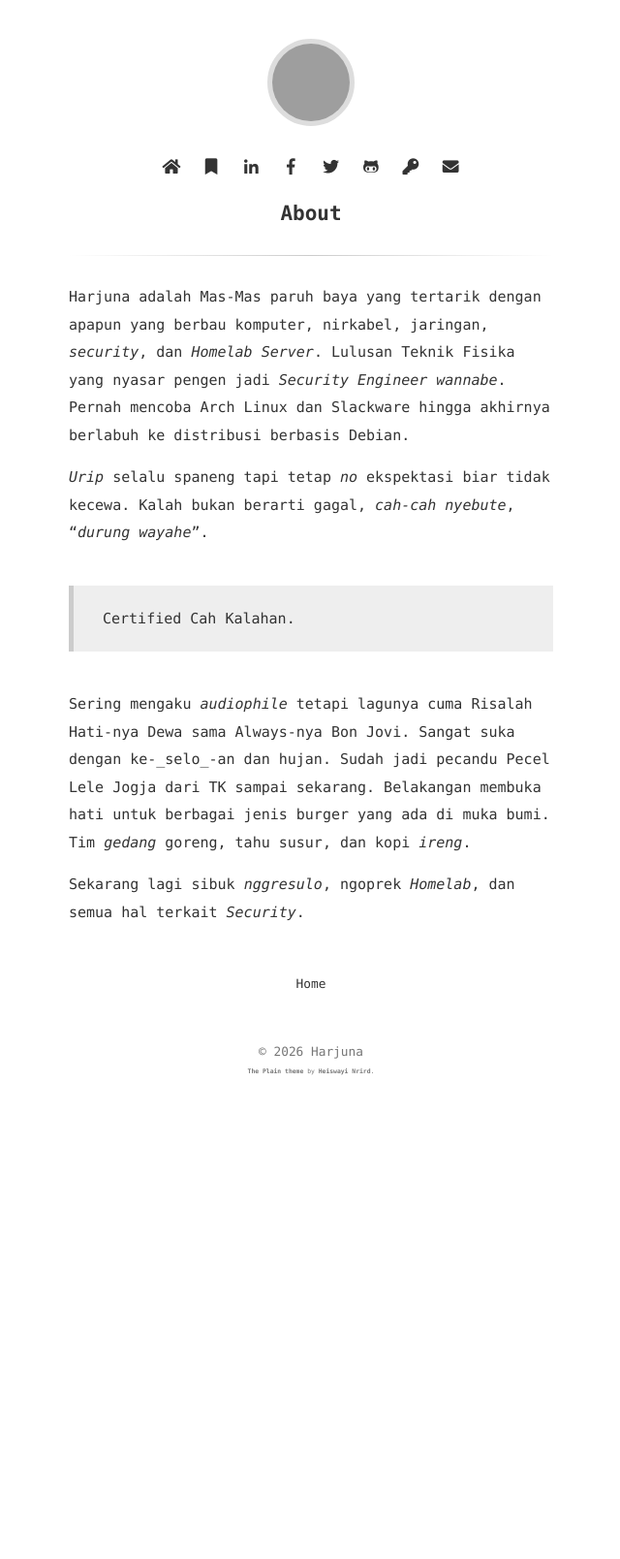
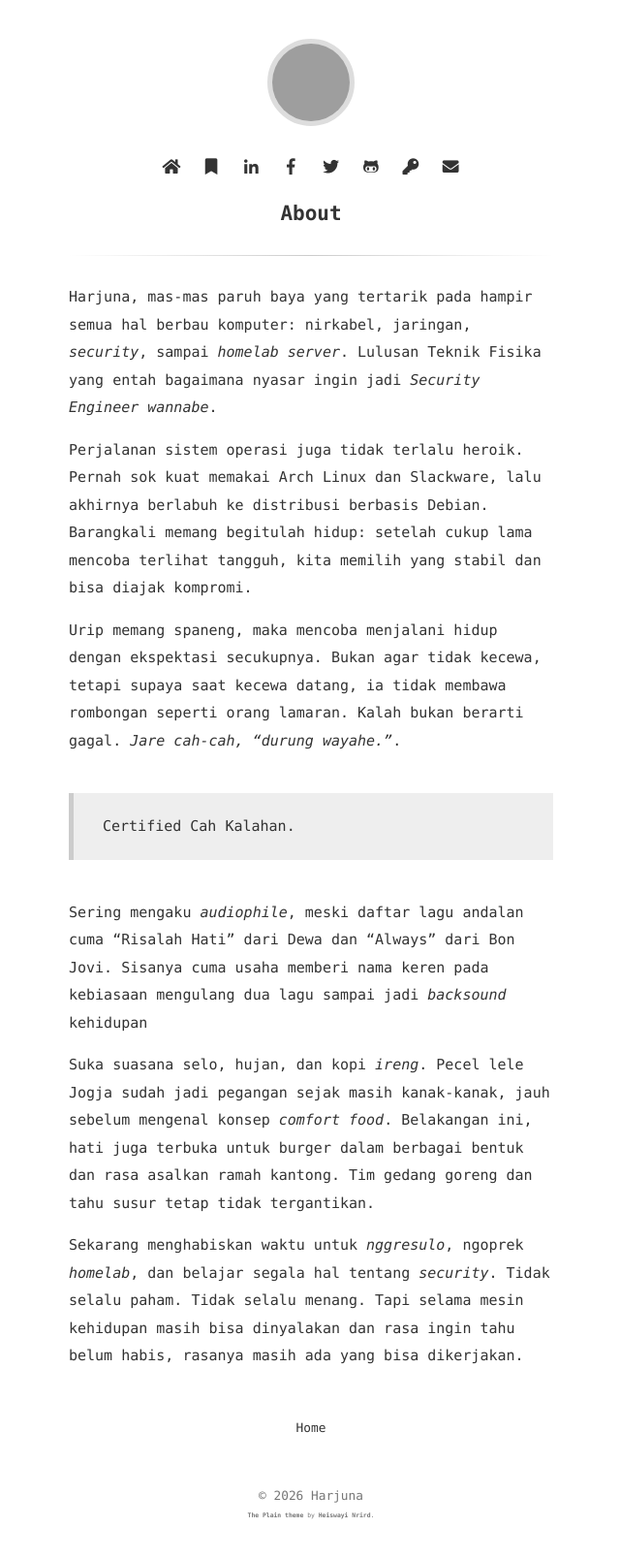
Before and after one commit to harjunacandra/harjuna.github.io, a Jekyll site: the page built from about.md, in a window 1280 px wide. Shown: the whole page at 97% size, without its empty margins (319-959 px from the left). Built offline with Jekyll 4.4.1, drawn with Linux system fonts in a browser that asks for light colours; before the commit the page ends 1150 px from its top, so only the background shows below that; grey boxes are pictures that could not be loaded.

Commit message:
Revise 'about.md' for improved personal description
Updated the content in 'about.md' to enhance clarity and detail about Harjuna's interests and experiences.

```diff
--- a/about.md
+++ b/about.md
@@ -2,17 +2,17 @@
 layout: page
 title: About
 ---
-Harjuna adalah Mas-Mas paruh baya yang tertarik dengan apapun yang berbau komputer, nirkabel, jaringan, _security_, dan _Homelab Server_.
-Lulusan Teknik Fisika yang nyasar pengen jadi _Security Engineer wannabe_.
-Pernah mencoba Arch Linux dan Slackware hingga akhirnya berlabuh ke distribusi berbasis Debian.
 
-_Urip_ selalu spaneng tapi tetap _no_ ekspektasi biar tidak kecewa. Kalah bukan berarti gagal, _cah-cah nyebute_, "_durung wayahe_".
+Harjuna, mas-mas paruh baya yang tertarik pada hampir semua hal berbau komputer: nirkabel, jaringan, _security_, sampai _homelab server_. Lulusan Teknik Fisika yang entah bagaimana nyasar ingin jadi _Security Engineer wannabe_.
+
+Perjalanan sistem operasi juga tidak terlalu heroik. Pernah sok kuat memakai Arch Linux dan Slackware, lalu akhirnya berlabuh ke distribusi berbasis Debian. Barangkali memang begitulah hidup: setelah cukup lama mencoba terlihat tangguh, kita memilih yang stabil dan bisa diajak kompromi.
+
+Urip memang spaneng, maka mencoba menjalani hidup dengan ekspektasi secukupnya. Bukan agar tidak kecewa, tetapi supaya saat kecewa datang, ia tidak membawa rombongan seperti orang lamaran. Kalah bukan berarti gagal. _Jare cah-cah, "durung wayahe."_.
 
 > Certified Cah Kalahan.
 
-Sering mengaku _audiophile_ tetapi lagunya cuma Risalah Hati-nya Dewa sama Always-nya Bon Jovi.
-Sangat suka dengan ke-_selo_-an dan hujan.
-Sudah jadi pecandu Pecel Lele Jogja dari TK sampai sekarang. Belakangan membuka hati untuk berbagai jenis burger yang ada di muka bumi.
-Tim _gedang_ goreng, tahu susur, dan kopi _ireng_.
+Sering mengaku _audiophile_, meski daftar lagu andalan cuma “Risalah Hati” dari Dewa dan “Always” dari Bon Jovi. Sisanya cuma usaha memberi nama keren pada kebiasaan mengulang dua lagu sampai jadi _backsound_ kehidupan
 
-Sekarang lagi sibuk _nggresulo_, ngoprek _Homelab_, dan semua hal terkait _Security_.
+Suka suasana selo, hujan, dan kopi _ireng_. Pecel lele Jogja sudah jadi pegangan sejak masih kanak-kanak, jauh sebelum mengenal konsep _comfort food_. Belakangan ini, hati juga terbuka untuk burger dalam berbagai bentuk dan rasa asalkan ramah kantong. Tim gedang goreng dan tahu susur tetap tidak tergantikan.
+
+Sekarang menghabiskan waktu untuk _nggresulo_, ngoprek _homelab_, dan belajar segala hal tentang _security_. Tidak selalu paham. Tidak selalu menang. Tapi selama mesin kehidupan masih bisa dinyalakan dan rasa ingin tahu belum habis, rasanya masih ada yang bisa dikerjakan.
```
